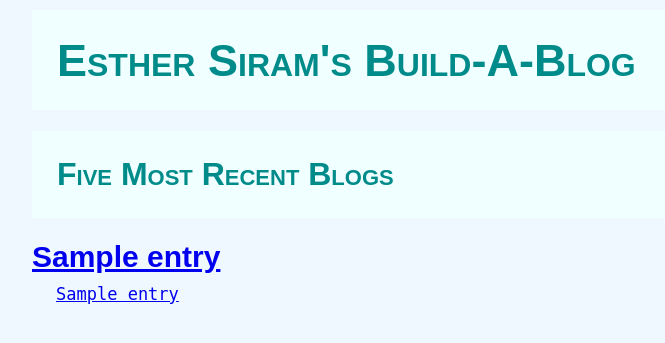
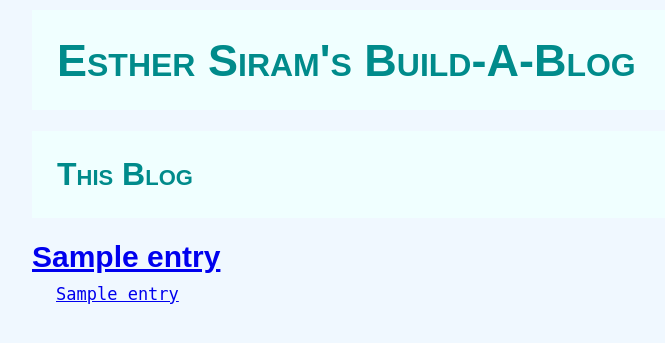
Before and after one commit to esiram/build-a-blog, a Python web app: template templates/permalink.html in a window 1280 px wide. Shown: the top 343 px of the page, without its empty margins (208-873 px from the left). Run offline with Jinja, Linux system fonts and the light colour scheme; the template is opened without the code that fills it: most values are stand-ins (such as "Sample title", 1, 10 or a date in 2020).

Commit message:
WIP - redirection works

```diff
--- a/main.py
+++ b/main.py
@@ -55,8 +55,9 @@ class NewPost(Handler):                                         #formerly MainHa
         entry = self.request.get("entry")
         if title and entry:                     #this is a success case
             e = BlogPosts(title = title, entry = entry)    #taking from class BlogPosts
-            e.put()                                                                         #to store blog post entry in database
-            self.redirect("/blog")                         #needs to redirect to permalink page with indiv.html-9/15/16
+            e.put()                                                     #to store blog post entry in database
+            x = str(e.key().id())
+            self.redirect('/blog/%s' % x)                         #needs to redirect to permalink page with indiv.html-9/15/16
         else:                                   #this is a fail case
             error = "Please submit both a post title and a post entry.  Thank you."
             self.render_front(title, entry, error)
--- a/templates/permalink.html
+++ b/templates/permalink.html
@@ -3,7 +3,7 @@
 {% extends "base.html" %}
 
 {% block content %}
-        <h1 style="background-color: #F0FFFF; color: #008B8B; padding: 25px; font-variant: small-caps"> Five Most Recent Blogs </h1>
+        <h1 style="background-color: #F0FFFF; color: #008B8B; padding: 25px; font-variant: small-caps"> This Blog </h1>
 
 
         {% for entry in entries %}
```
Also changed, not shown: templates/mainblog.html (line endings or trailing spaces), 1 other file.
